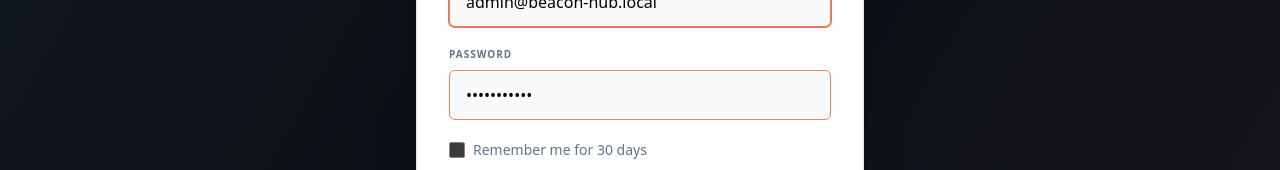
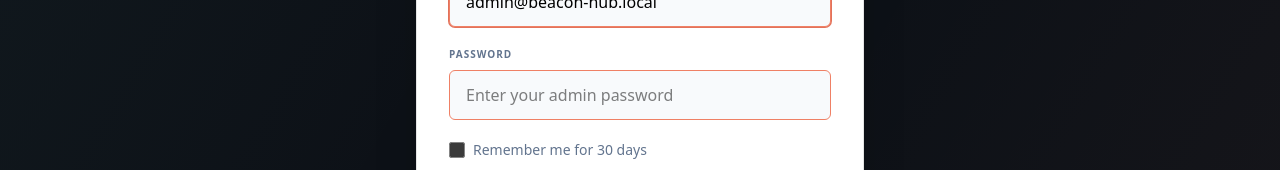
Before and after one commit to bolajareinvestmentltd-labs/beacon-hub, a Next.js app: page /login in a window 1280 px wide. Shown: the part 402-572 px from the top of the page. Built offline with nearby package versions, Linux system fonts and the light colour scheme; no server answers; a web font is replaced by a local one.

Commit message:
feat(login): update placeholder and default values for admin email and password fields based on environment

```diff
--- a/src/app/login/page.tsx
+++ b/src/app/login/page.tsx
@@ -45,8 +45,8 @@ export default function LoginPage() {
               required
               autoFocus
               className="w-full bg-slate-50 dark:bg-black border border-black/10 dark:border-white/10 rounded-md px-4 py-3 text-black dark:text-white focus:outline-none focus:border-[#E2725B] focus:ring-1 focus:ring-[#E2725B] transition-all"
-              placeholder="admin@beacon-hub.local"
-              defaultValue="admin@beacon-hub.local"
+              placeholder={process.env.NODE_ENV === "development" ? "admin@beacon-hub.local" : "Enter admin email"}
+              defaultValue={process.env.NODE_ENV === "development" ? "admin@beacon-hub.local" : ""}
               title="Enter an admin email address"
             />
           </div>
@@ -59,8 +59,8 @@ export default function LoginPage() {
               required
               minLength={8}
               className="w-full bg-slate-50 dark:bg-black border border-black/10 dark:border-white/10 rounded-md px-4 py-3 text-black dark:text-white focus:outline-none focus:border-[#E2725B] focus:ring-1 focus:ring-[#E2725B] transition-all"
-              placeholder="Enter strong password"
-              defaultValue="Admin123456"
+              placeholder="Enter your admin password"
+              defaultValue=""
               title="Password must be at least 8 characters"
             />
           </div>
```
